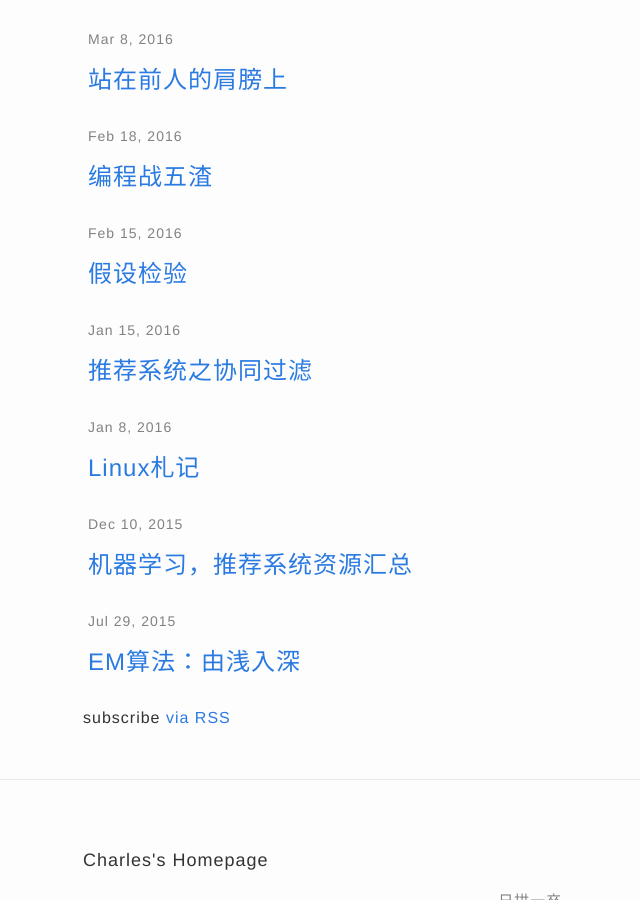
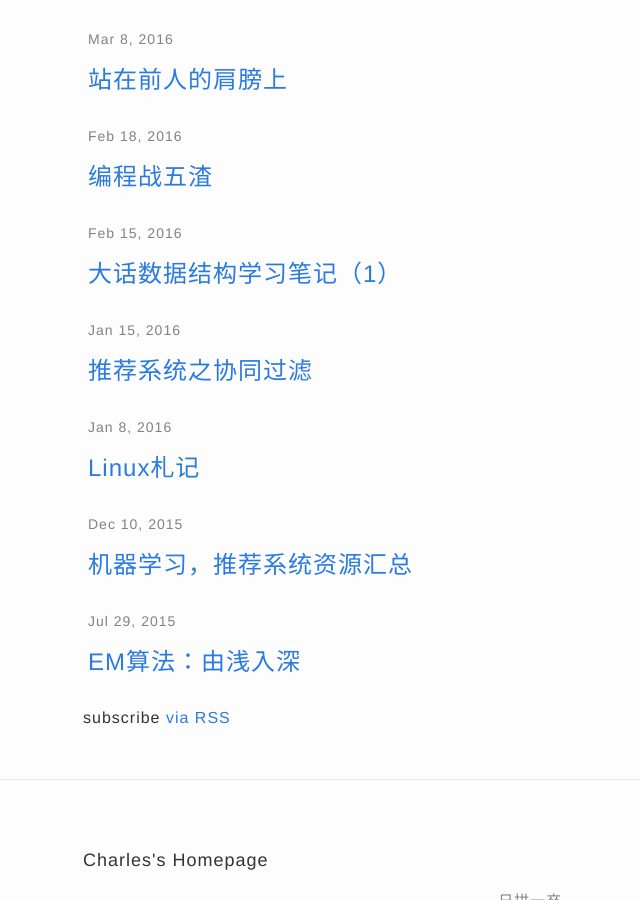
Before and after one commit to charleshm/charleshm.github.io, a Jekyll site: the page built from index.html, in a window 1280 px wide and 900 px high, scrolled down 2074 px. Shown: the whole window, without its empty margins (187-827 px from the left). Built offline with Jekyll 4.4.1, drawn with Linux system fonts in a browser that asks for light colours; some web fonts are replaced.

```diff
--- a/_posts/2016-02-15-Data-Structure.md
+++ b/_posts/2016-02-15-Data-Structure.md
@@ -2,7 +2,7 @@
 published: true
 author: Charles
 layout: post
-title:  "假设检验"
+title:  "大话数据结构学习笔记（1）"
 date:   2016-02-15 15:30
 categories: 数据结构
 ---
```
